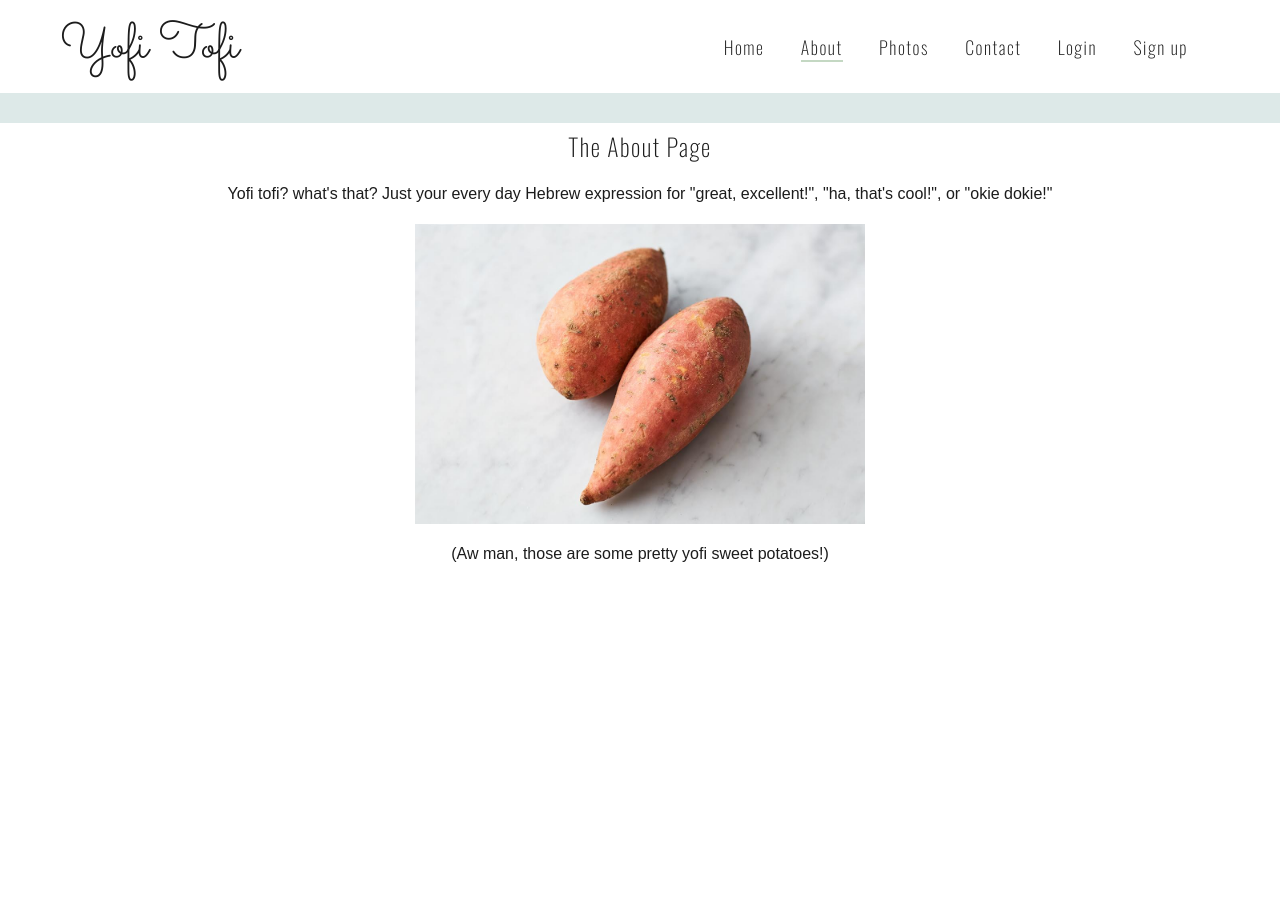
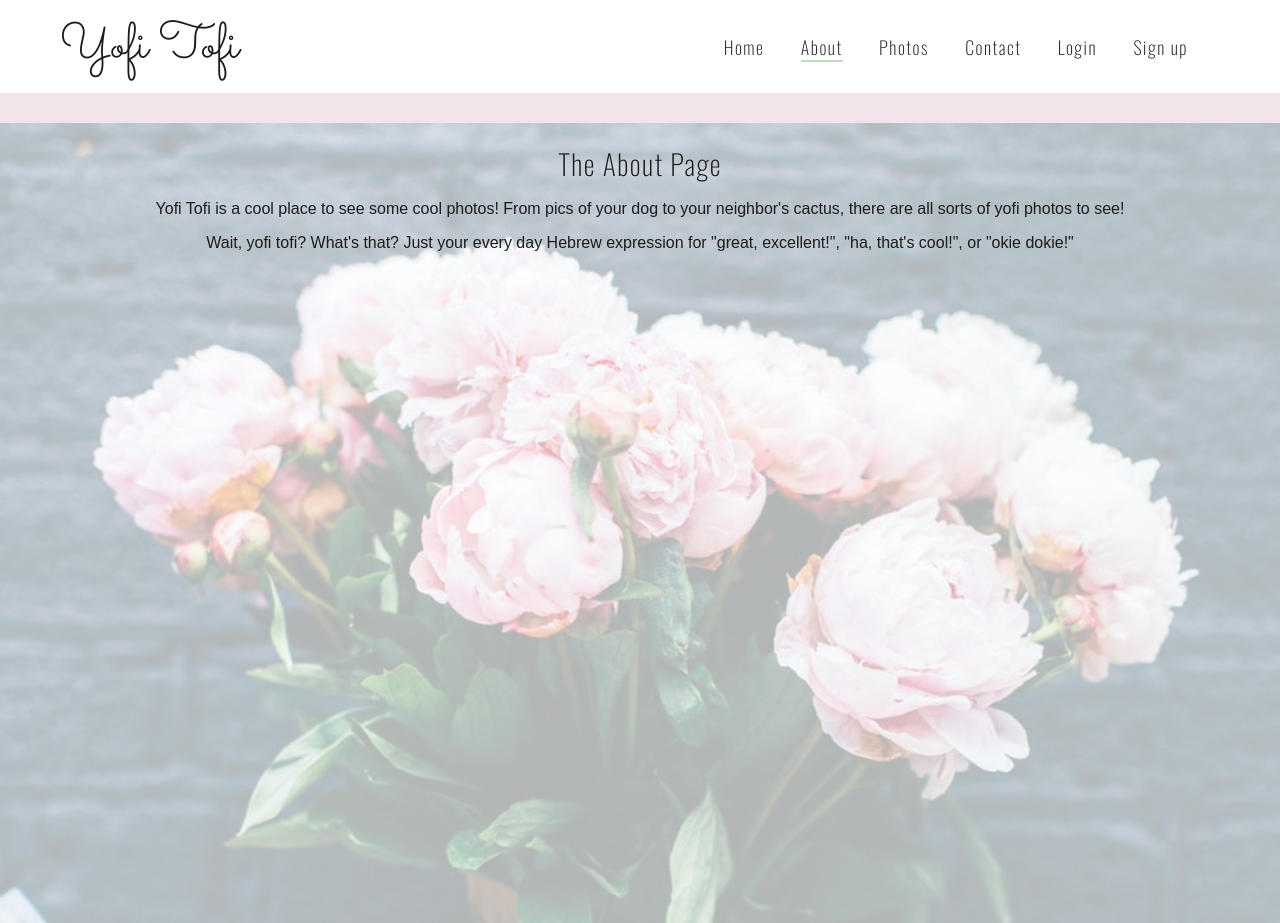
Before and after one commit to jordanjrc/Yofi-Tofi-Photos, a PHP site: page /about in a window 1280 px wide. Before the commit the page ends 562 px from the top, so only its background shows below. Run offline with PHP 8.4, Linux system fonts and the light colour scheme; some libraries are stand-ins or nearby versions; some web fonts are replaced.

Commit message:
beautify the about page!

```diff
--- a/public/styles/stylesheet.css
+++ b/public/styles/stylesheet.css
@@ -1,3 +1,7 @@
+html, body {
+  height: 100%;
+}
+
 body {
   margin: 0;
   color: #1c1c1c;
@@ -8,6 +12,7 @@ h2 {
   font-family: 'Oswald', sans-serif;
   letter-spacing: 1.5px;
   font-weight: normal;
+  font-size: 28px;
 }
 
 li a, h1 a, h2 a  {
@@ -90,33 +95,28 @@ li a:hover, h2 a:hover  {
 
 /* about page */
 
-#about-header-photo div {
-  background-image: url('/images/yellow_flowers.jpeg');
+#about-background-image {
+  background-image: url('/images/flowers.jpeg');
   background-repeat: no-repeat;
-  background-position: 50% 55%;
+  background-position: 50% 25%;
   background-size: cover;
-  height: 330px;
+  text-align: center;
+  height: 100%;
   width: 100%;
 }
 
-#about-section div {
-  display: flex;
-  justify-content: center;
-  margin: 5px 0;
+#about-background-image div {
+  background-color: rgb(255, 255, 255, 0.7);
+  height: 100%;
 }
 
-#about-section div h2 {
+#about-background-image h2 {
+  padding-top: 20px;
   margin: 0;
 }
 
-#about-section div img {
-  max-height: 300px;
-  max-width: 450px;
-  width: 100%;
-}
-
-#about-section div p {
-  text-align: center;
+#about-background-image p {
+  padding: 0 20px;
 }
 
 /* photos page */
--- a/views/about.php
+++ b/views/about.php
@@ -1,16 +1,9 @@
-<section class="color-block-blue"></section>
+<section class="color-block-rose"></section>
 
-<section id="about-section">
+<section id="about-background-image">
   <div>
     <h2>The About Page</h2>
-  </div>
-  <div>
-    <p>Yofi tofi? what's that? Just your every day Hebrew expression for "great, excellent!", "ha, that's cool!", or "okie dokie!"</p>
-  </div>
-  <div>
-    <img src="/images/sweetpotatoes.jpg" alt="sweet potatoes">
-  </div>
-  <div>
-    <p>(Aw man, those are some pretty yofi sweet potatoes!)</p>
+    <p>Yofi Tofi is a cool place to see some cool photos! From pics of your dog to your neighbor's cactus, there are all sorts of yofi photos to see!</p>
+    <p>Wait, yofi tofi? What's that? Just your every day Hebrew expression for "great, excellent!", "ha, that's cool!", or "okie dokie!"</p>
   </div>
 </section>
```
Also changed, not shown: public/images/flowers.jpeg (added).
